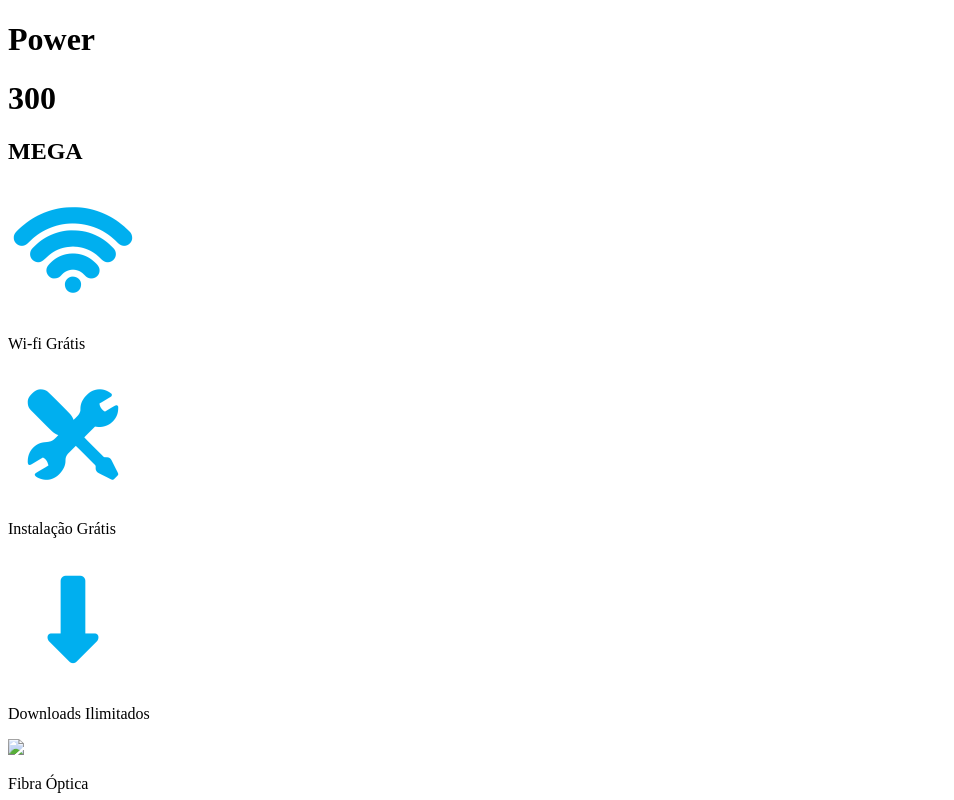
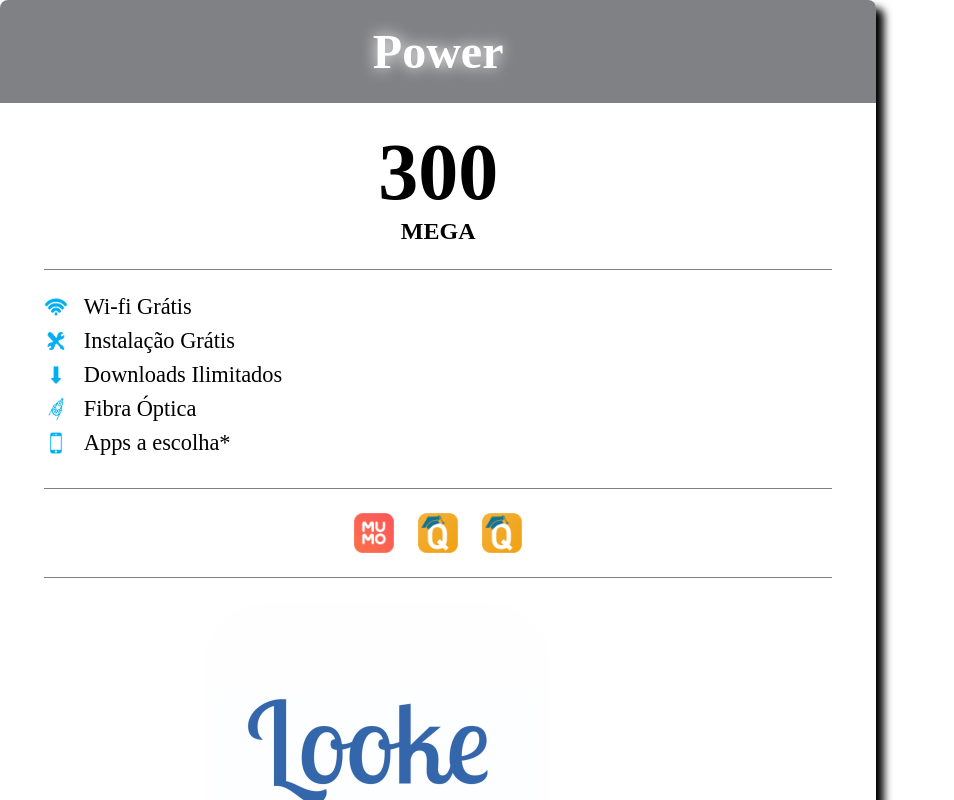
Before and after one commit to rachzy/hubtel-planos, a plain HTML site: page index.html in a window 1280 px wide. Shown: the top 800 px of the page, without its empty margins (0-954 px from the left). Drawn offline with Linux system fonts and the light colour scheme.

Commit message:
iniciar plano

```diff
--- /dev/null
+++ b/index.css
@@ -0,0 +1,95 @@
+* {
+    padding: 0;
+    margin: 0;
+}
+
+/* DIV.PLANO */
+
+div.plano {
+    display: flex;
+    flex-direction: column;
+
+    justify-content: center;
+
+    border-radius: 1vh;
+    box-shadow: 1vh 1vh 1vh black;
+
+    width: fit-content;
+    overflow: hidden;
+}
+
+div.plano h1,h2 {
+    text-align: center;
+}
+
+div.plano h1.titulo {
+    font-size: 5em;
+}
+
+div.plano > div {
+    display: flex;
+
+    justify-content: center;
+    align-items: center;
+    align-self: center;
+
+    border-bottom: 1px #808184 solid;
+    width: 90%;
+
+    padding-block: 3vh;
+}
+
+div.plano > div.column {
+    flex-direction: column;
+}
+
+/* PLANO => CABEÇALHO */
+
+div.plano div.cabecalho {
+    width: 100%;
+    background-color: #808184;
+
+    padding-block: 3vh;
+    border-bottom: none;
+}
+
+div.plano div.cabecalho h1 {
+    color: white;
+    text-shadow: 0 0 2vh white;
+    font-size: 3em;
+}
+
+/* PLANO => VANTAGENS */
+
+div.plano div.vantagens {
+    display: flex;
+    flex-direction: column;
+
+    justify-content: start;
+    align-items: flex-start;
+}
+
+div.plano div.vantagem {
+    display: flex;
+    margin-bottom: 1vh;
+}
+
+div.plano div.vantagem img {
+    width: 3vh;
+    padding-right: 2vh;
+}
+
+div.plano div.vantagem p {
+    font-size: 1.4em;
+}
+
+/* PLANO => SERVIÇOS */
+
+div.plano div.servicos {
+    display: flex;
+    gap: 3vh;
+}
+
+div.plano div.servicos img {
+    width: 5vh;
+}
--- a/index.html
+++ b/index.html
@@ -4,6 +4,7 @@
     <meta charset="UTF-8" />
     <meta http-equiv="X-UA-Compatible" content="IE=edge" />
     <meta name="viewport" content="width=device-width, initial-scale=1.0" />
+    <link rel="stylesheet" href="./index.css">
     <title>Document</title>
   </head>
   <body>
@@ -13,12 +14,12 @@
           <h1>Power</h1>
         </div>
 
-        <div>
+        <div class="titulo-container column">
           <h1 class="titulo">300</h1>
           <h2 class="subtitulo">MEGA</h2>
         </div>
 
-        <div>
+        <div class="vantagens">
           <div class="vantagem">
             <img
               src="./assets/img/ícones-serviços/ícone-wifi.png"
@@ -41,7 +42,7 @@
             <p>Downloads Ilimitados</p>
           </div>
           <div class="vantagem">
-            <img src="./assets/img/ícones-serviços/ícone-fibra.png alt="icone
+            <img src="./assets/img/ícones-serviços/ícone-fibra.png" alt="icone
             wifi" />
             <p>Fibra Óptica</p>
           </div>
```
